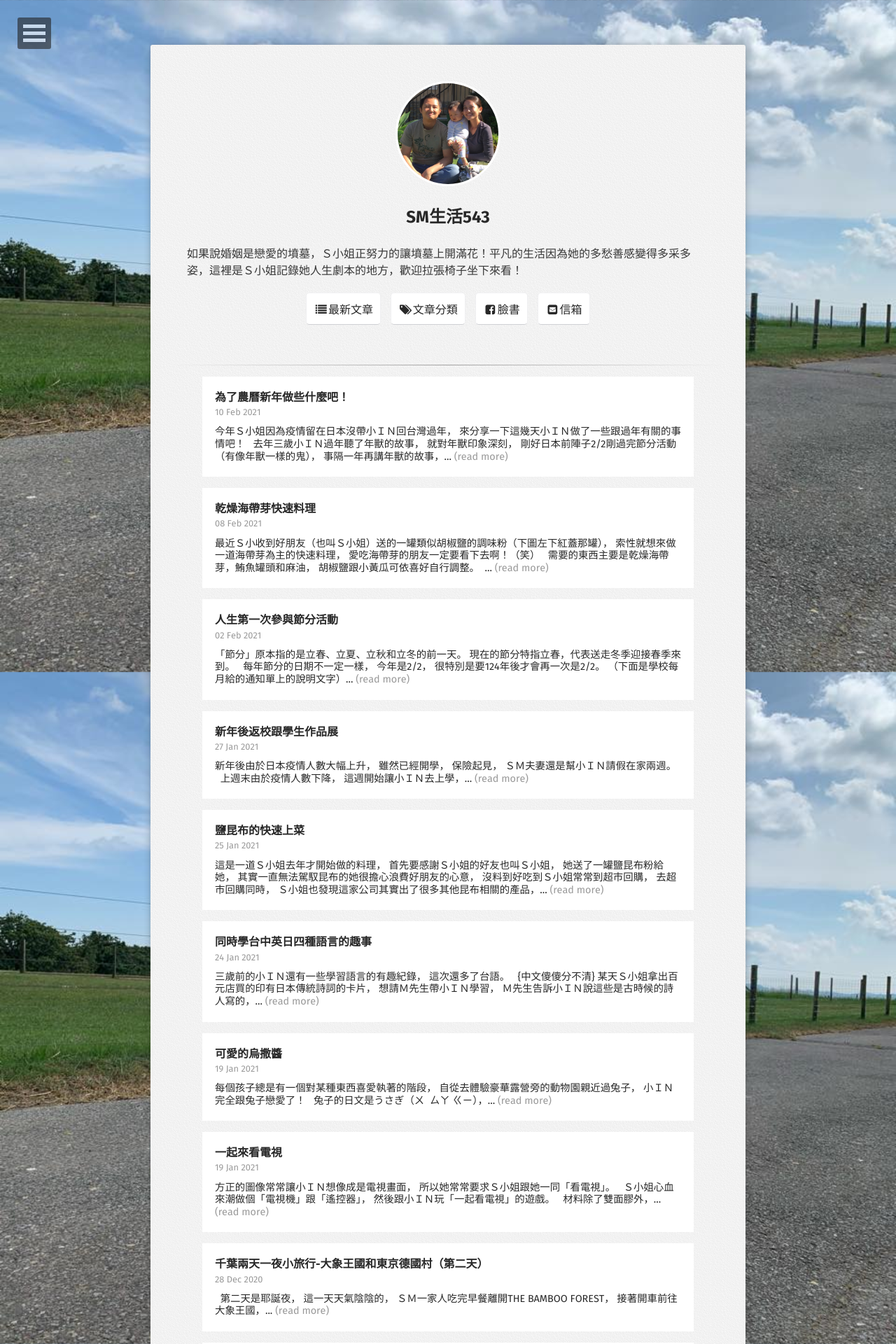
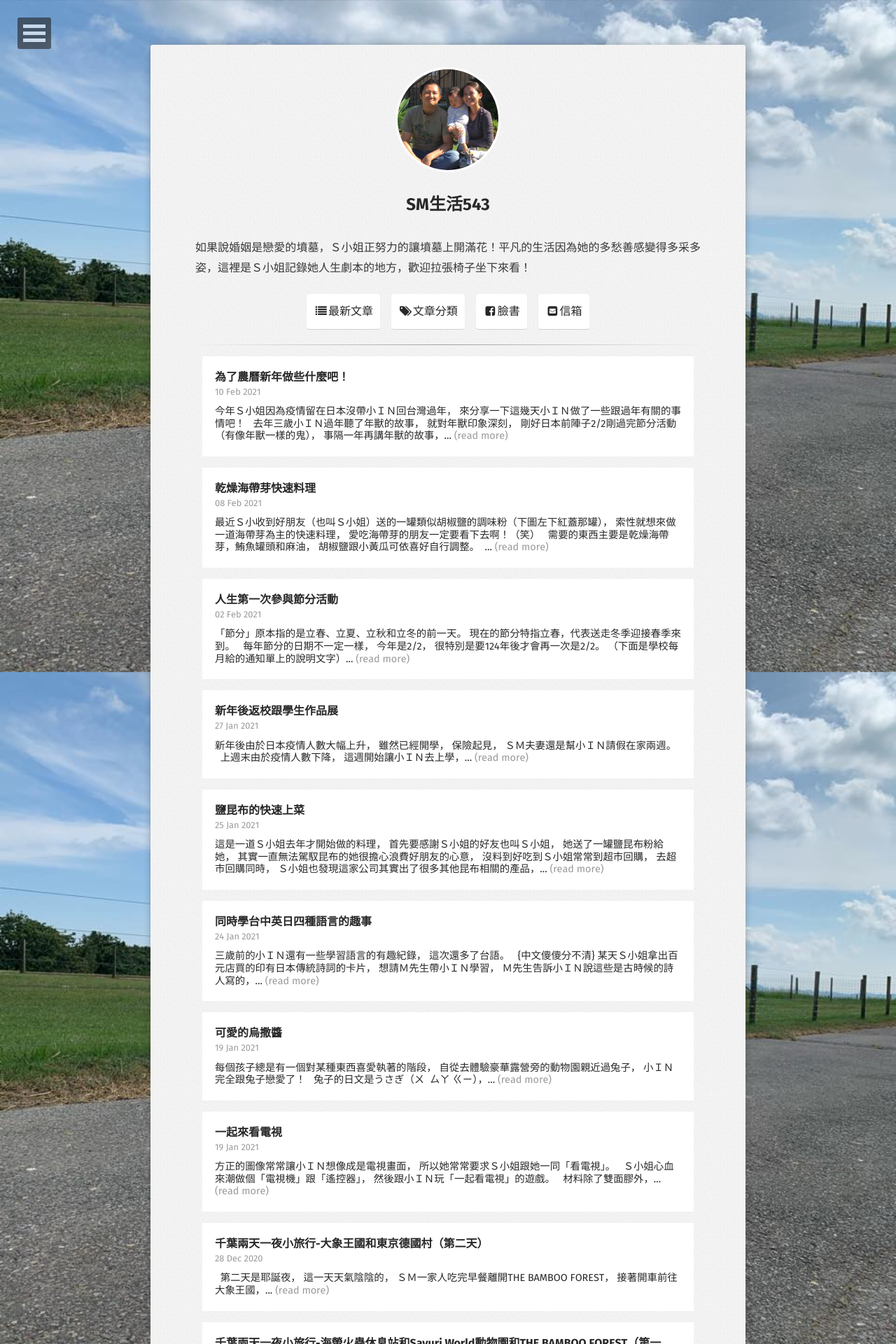
Before and after one commit to suepeng/suepeng.github.io, a Jekyll site: the page built from index.html, in a window 1280 px wide. Shown: the top 1920 px of the page at 70% size. Built offline with Jekyll 4.4.1, drawn with Linux system fonts in a browser that asks for light colours; some web fonts are replaced.

Commit message:
remove flex wrapper

```diff
--- a/_layouts/home.html
+++ b/_layouts/home.html
@@ -12,9 +12,9 @@
 <body>
     {% include nav.html %}
     <!-- Header -->
-    <header class="header flex" role="banner">
-        <div class="container wrapper animated fadeIn">
-            <div style="padding: 20px;">
+    <header class="header" role="banner">
+        <div class="wrapper animated fadeIn">
+            <div class="content">
                 <a href="{{ site.url }}">
                     <img src="{{ site.logo }}" class="img-circle zoombtn animated rotateIn">
                 </a>
@@ -34,9 +34,7 @@
                     <a class="social-btn" href="http://facebook.com/{{ site.facebook }}" target="_blank" rel="noopener noreferrer"><i class="fa fa-fw fa-facebook-square"></i>臉書</a>
                     <a class="social-btn" href="mailto:{{ site.email }}" target="_blank" rel="noopener noreferrer"><i class="fa fa-fw fa-envelope-square"></i>信箱</a>
                 </p>
-            </div>
-            <hr>
-            <div class="content">
+                <hr>
                 {% include post-list.html %}
             </div>
         </div>
--- a/_sass/site.scss
+++ b/_sass/site.scss
@@ -114,7 +114,7 @@
 	box-shadow: 0 0 10px 0 rgba($color_shark,0.3);
 	@include transition(.5s);
 	@media #{$small} {
-		width: 90%;
+		width: 100%;
 		padding: 2em 0;
 	    box-shadow: none;
 	}
```
